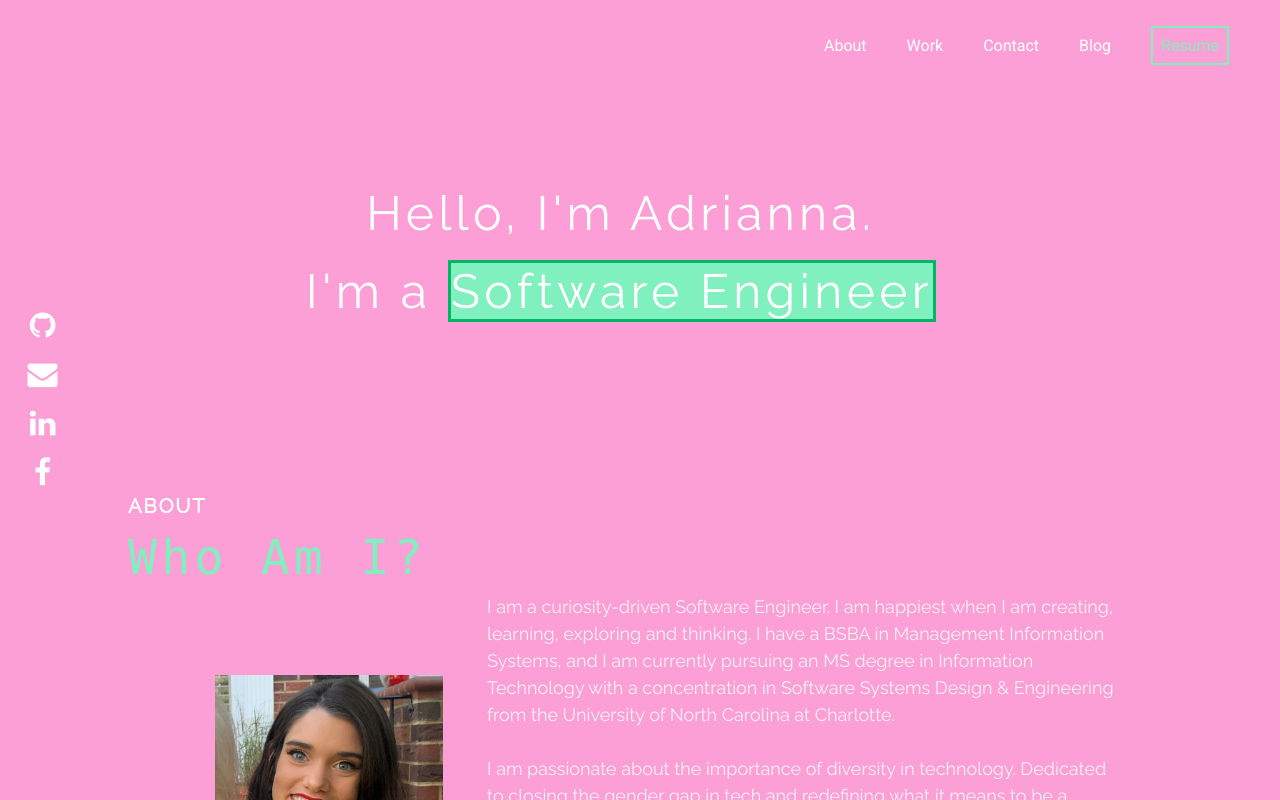
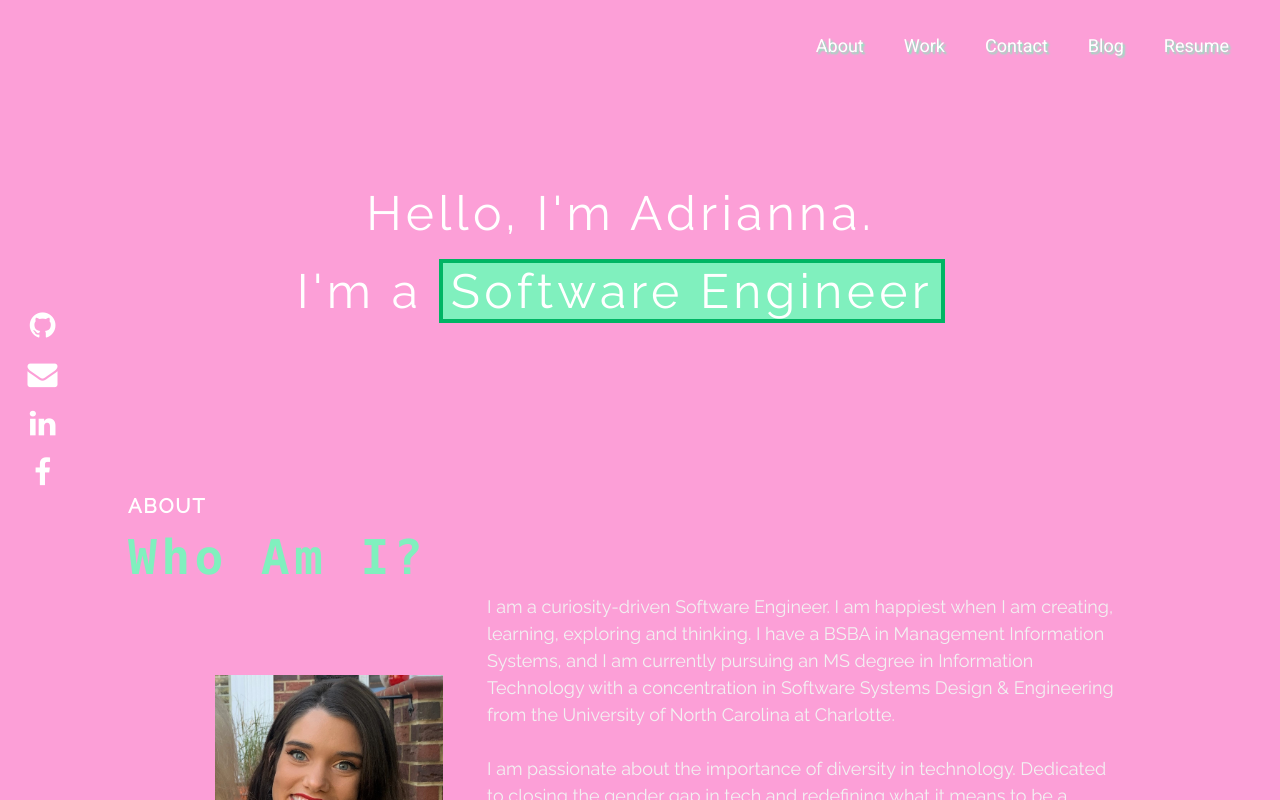
Before and after one commit to amckeow3/amckeow3.github.io, an Angular app: page / in a window 1280 px wide. Shown: the top 800 px of the page. Built offline with nearby package versions, Linux system fonts and the light colour scheme; some icons are missing; what ng-image-slider would draw is missing.

Commit message:
nav barshadow added

```diff
--- a/src/app/app.component.html
+++ b/src/app/app.component.html
@@ -17,7 +17,7 @@
                 <li class="nav-item"><a href="#work" routerLinkActive="active">Work</a></li>
                 <li class="nav-item"><a href="#contact" routerLinkActive="active">Contact</a></li>
                 <li class="nav-item"><a href="https://adriannamckeown.hashnode.dev/" target="_blank">Blog</a></li>
-                <li class="nav-item"><a href="" target="_blank"><span style="color: #80F0BE; border: 2px solid #80F0BE; padding: 8px;">Resume</span></a></li>
+                <li class="nav-item"><a href="" target="_blank"><span style="color: white; text-shadow: 2px 2px 2px #80F0BE;">Resume</span></a></li>
             </ul>
           </div>
       </nav>
--- a/src/app/app.component.scss
+++ b/src/app/app.component.scss
@@ -41,11 +41,13 @@ nav {
     line-height: 20px;
     text-decoration: none;
     color: white;
-    font-size: 1em;
+    font-size: 18px;
     font-weight: 100;
     background-color: transparent;
     //font-family: 'Courier New', Courier, monospace;
     font-family: 'Roboto', sans-serif;
+    color: white;
+    text-shadow: 2px 2px 2px #80F0BE;
     //font-family: Consolas;
 }
 
@@ -145,13 +147,8 @@ h2 {
 
 .intro-outline {
   background-color: $mint-green;
-  border: solid $dark-green 3px;
-}
-
-.resume-outline {
-  border: solid $dark-green 3px;
-  color: $dark-green;
-  height: 40px;
+  border: solid $dark-green 4px;
+  padding: 0 8px;
 }
 
 
@@ -175,9 +172,10 @@ section {
   font-family: Consolas;
   color: $mint-green;
   font-size: 3em;
-  font-weight: 100;
+  font-weight: 800;
   letter-spacing: .09em;
   text-align: left;
+  //text-shadow: 2px 2px 2px #80F0BE;
 }
 
 
--- a/src/styles.scss
+++ b/src/styles.scss
@@ -6,6 +6,7 @@ $dark-purple: #01011d;
 
 
 $pink: #FC9FD7;
+$dark-pink: #ff7cca;
 $mint-green: #80F0BE;
 $dark-green: #00B564;
 
```
